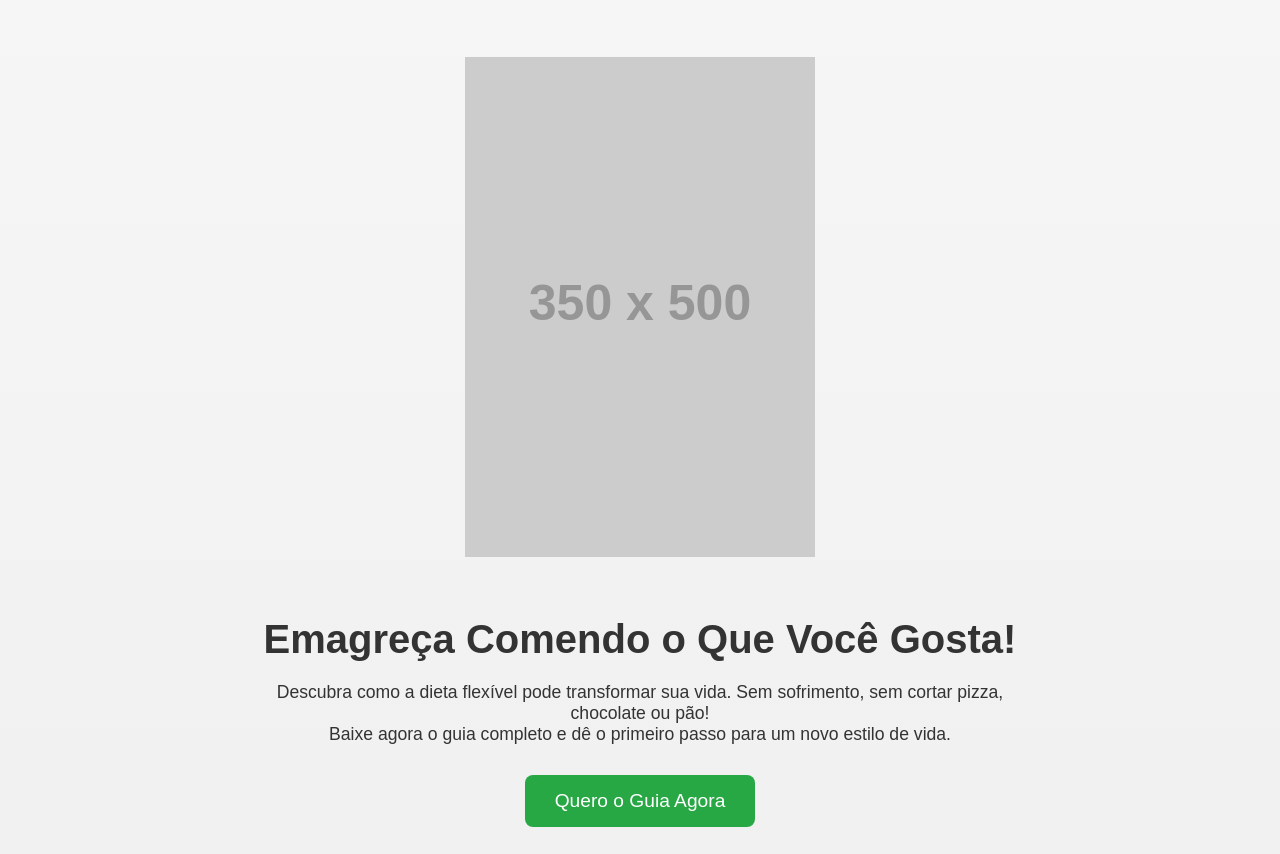
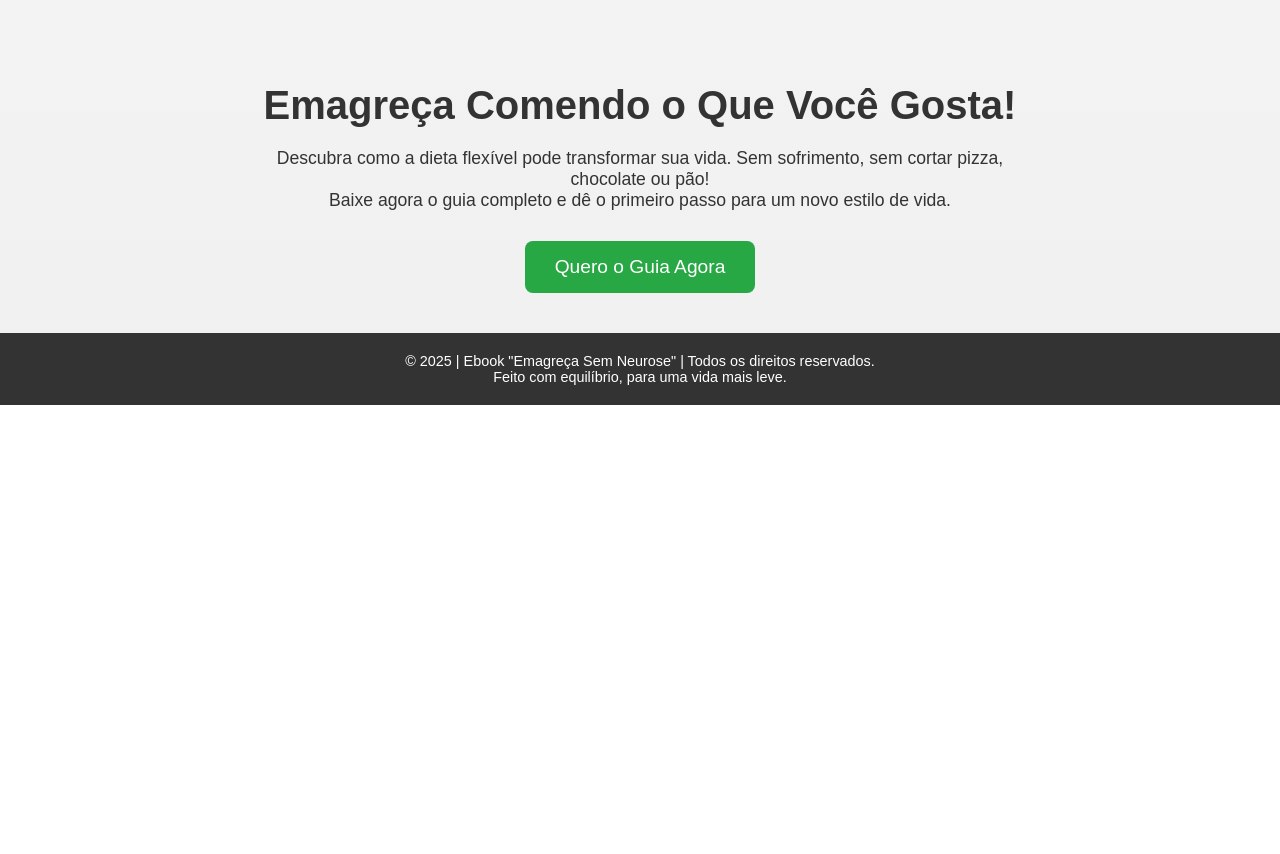
Before and after one commit to Danieltbrasil/Ebook, a plain HTML site: page index.html in a window 1280 px wide. Shown: the part 1588-2442 px from the top of the page. After the commit the page ends 1993 px from the top, so only its background shows below. Drawn offline with Linux system fonts and the light colour scheme; placeholder pictures from the web are drawn by us.

Commit message:
Update index.html

```diff
--- a/index.html
+++ b/index.html
@@ -245,7 +245,6 @@
   </section>
 
 <div class="container" id="botao">
-    <img class="cover" src="https://via.placeholder.com/350x500.png?text=Capa+do+Ebook" alt="Capa do Ebook Dieta Flexível" />
     <h1>Emagreça Comendo o Que Você Gosta!</h1>
     <p>
       Descubra como a dieta flexível pode transformar sua vida. Sem sofrimento, sem cortar pizza, chocolate ou pão! <br>
```
